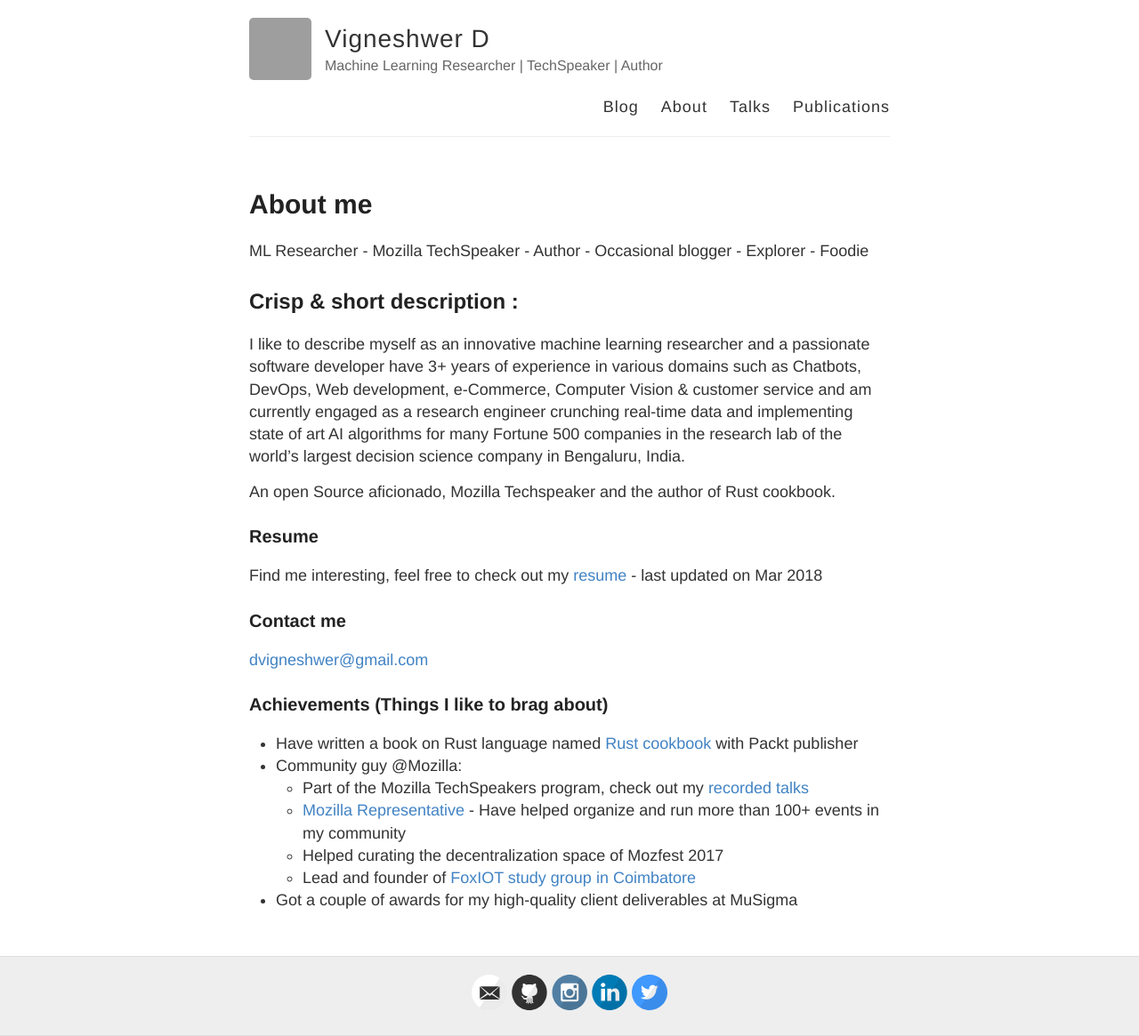
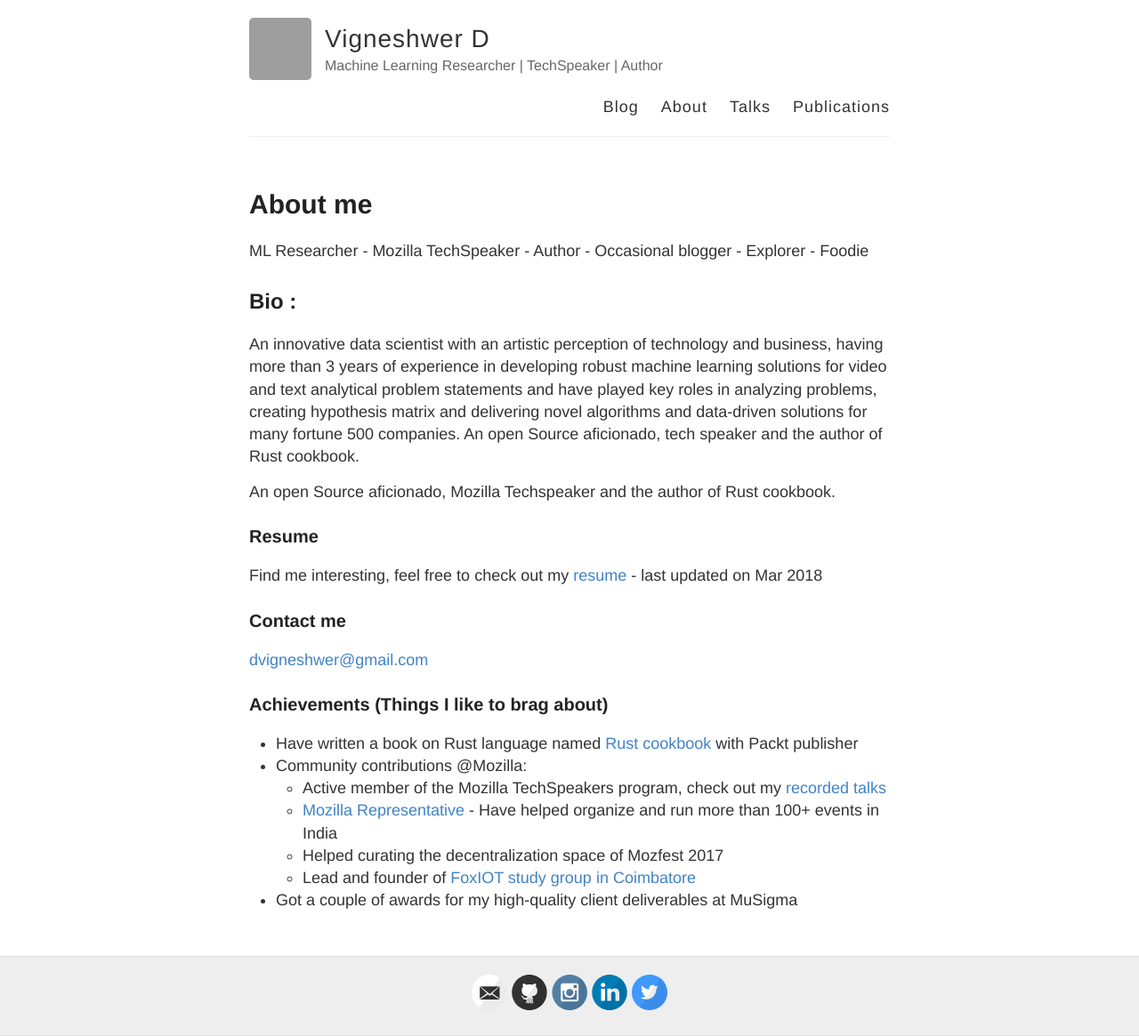
Before and after one commit to dvigneshwer/dvigneshwer.github.io, a Jekyll site: the page built from about.md, in a window 1280 px wide. Shown: the whole page at 89% size. Built offline with Jekyll 4.4.1, drawn with Linux system fonts in a browser that asks for light colours; grey boxes are pictures that could not be loaded.

Commit message:
Update about.md

```diff
--- a/about.md
+++ b/about.md
@@ -6,9 +6,9 @@ permalink: /about/
 
 ML Researcher - Mozilla TechSpeaker - Author - Occasional blogger - Explorer - Foodie
 
-## Crisp & short description :
+## Bio :
 
-I like to describe myself as an innovative machine learning researcher and a passionate software developer have 3+ years of experience in various domains such as Chatbots, DevOps, Web development, e-Commerce, Computer Vision & customer service and am currently engaged as a research engineer crunching real-time data and implementing state of art AI algorithms for many Fortune 500 companies in the research lab of the world’s largest decision science company in Bengaluru, India.
+An innovative data scientist with an artistic perception of technology and business, having more than 3 years of experience in developing robust machine learning solutions for video and text analytical problem statements and have played key roles in analyzing problems, creating hypothesis matrix and delivering novel algorithms and data-driven solutions for many fortune 500 companies. An open Source aficionado, tech speaker and the author of Rust cookbook.
 
 An open Source aficionado, Mozilla Techspeaker and the author of Rust cookbook.
 
@@ -23,9 +23,9 @@ Find me interesting, feel free to check out my [resume](https://drive.google.com
 ### Achievements (Things I like to brag about)
 
 * Have written a book on Rust language named [Rust cookbook](https://www.packtpub.com/application-development/rust-cookbook) with Packt publisher
-* Community guy @Mozilla:
-    * Part of the Mozilla TechSpeakers program, check out my [recorded talks](https://www.youtube.com/watch?v=Zqzwkiii2NE&index=1&list=PLLYM4qs6CxRAPDyji-Y4A0KvVz0e7SJ6o)
-    * [Mozilla Representative](https://reps.mozilla.org/u/dvigneshwer/) - Have helped organize and run more than 100+ events in my community
+* Community contributions @Mozilla:
+    * Active member of the Mozilla TechSpeakers program, check out my [recorded talks](https://www.youtube.com/watch?v=Zqzwkiii2NE&index=1&list=PLLYM4qs6CxRAPDyji-Y4A0KvVz0e7SJ6o)
+    * [Mozilla Representative](https://reps.mozilla.org/u/dvigneshwer/) - Have helped organize and run more than 100+ events in India
     * Helped curating the decentralization space of Mozfest 2017
     * Lead and founder of [FoxIOT study group in Coimbatore](https://science.mozilla.org/blog/sgs-viki-dhinakaran)
 * Got a couple of awards for my high-quality client deliverables at MuSigma
```
